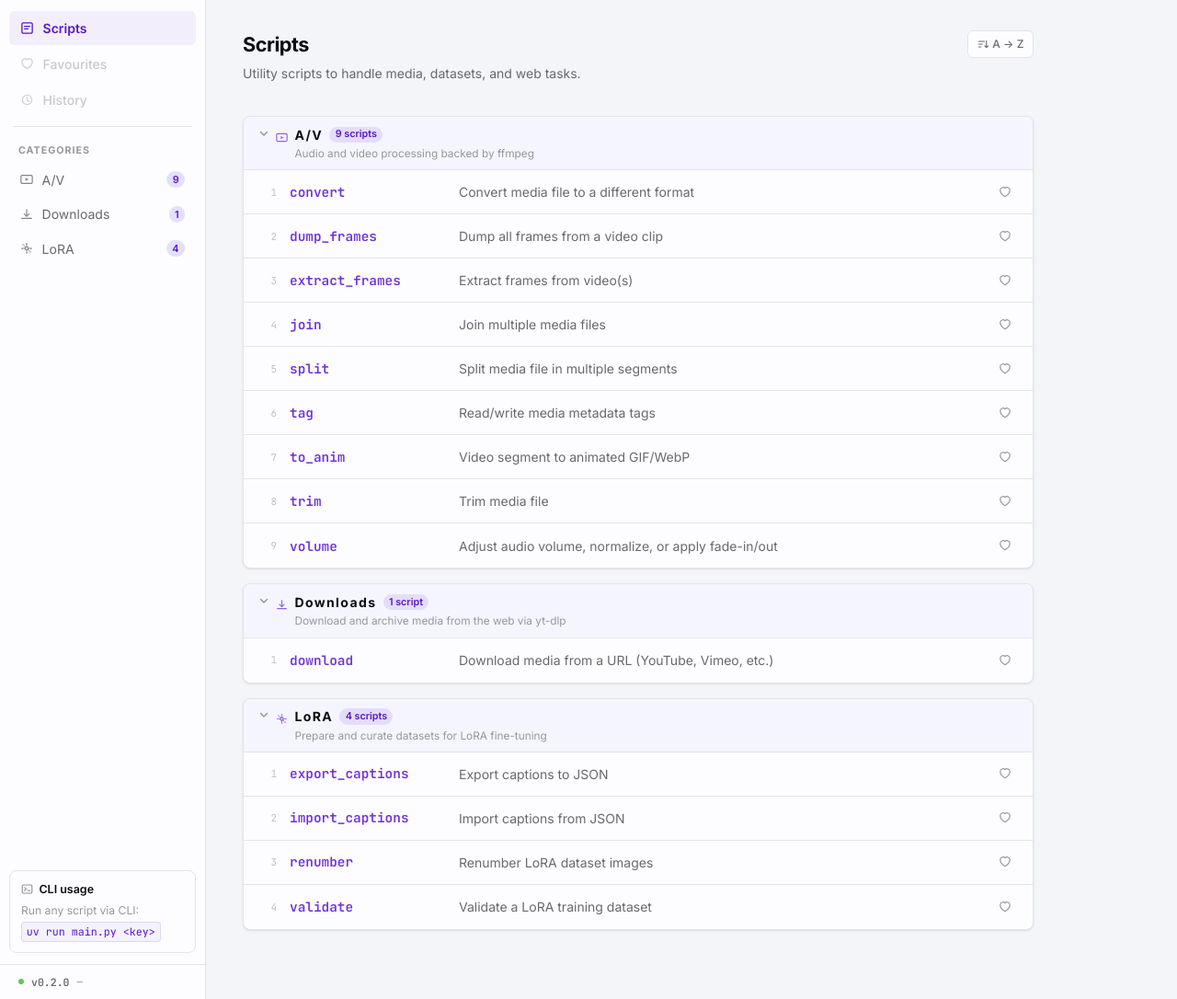
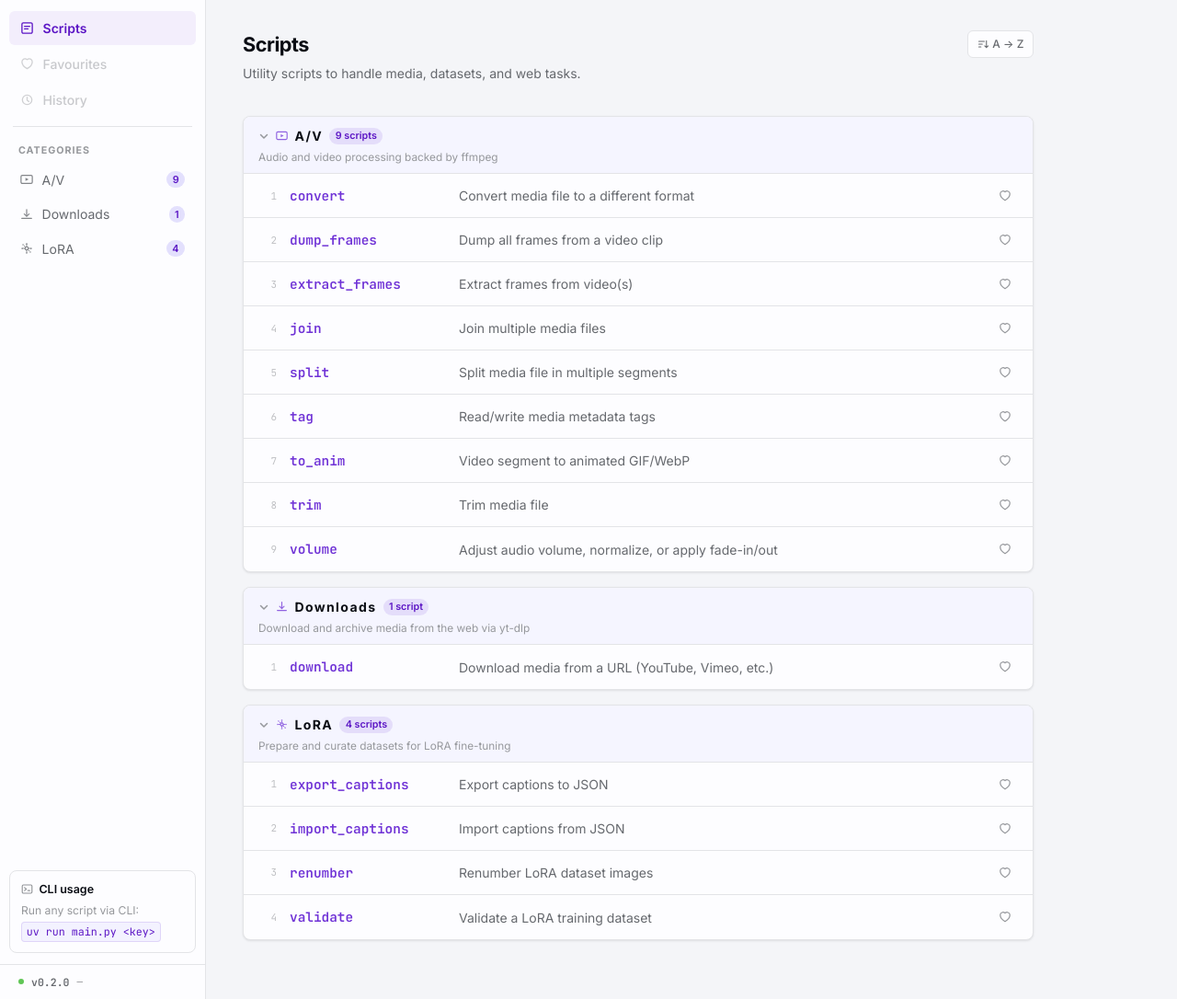
Before and after one commit to ayy-em/scriptorium, a FastAPI app: page / in a window 1280 px wide. Shown: the part 52-1138 px from the top of the page at 92% size. Run offline with FastAPI, Linux system fonts and the light colour scheme; some libraries are stand-ins or nearby versions.

Commit message:
fix theme header alignment: flatten to column layout
Replace the flex-start + margin-top hack with a proper flex-direction:column
on .theme-header. .theme-header-top is a single centered row (chevron, icon,
name, badge). The description sits as a direct second child below it.
Removes .theme-header-left, .theme-header-meta, .theme-header-row.

Co-Authored-By: Claude Sonnet 4.6 <noreply@anthropic.com>

```diff
--- a/webapp/static/style.css
+++ b/webapp/static/style.css
@@ -450,8 +450,8 @@ body {
 
 .theme-header {
   display: flex;
-  align-items: center;
-  justify-content: space-between;
+  flex-direction: column;
+  gap: 0.25rem;
   padding: 0.55rem 1rem;
   min-height: 40px;
   cursor: pointer;
@@ -465,9 +465,9 @@ body {
   .theme-header:hover { background: var(--bg-hover); }
 }
 
-.theme-header-left {
+.theme-header-top {
   display: flex;
-  align-items: flex-start;
+  align-items: center;
   gap: 0.45rem;
 }
 
@@ -475,29 +475,15 @@ body {
   color: var(--accent);
   opacity: 0.75;
   flex-shrink: 0;
-  margin-top: 2px;
 }
 
 .theme-chevron {
   color: var(--text-faint);
   transition: transform 200ms var(--ease-out);
   flex-shrink: 0;
-  margin-top: 3px;
 }
 
 .theme-chevron.collapsed { transform: rotate(-90deg); }
-
-.theme-header-meta {
-  display: flex;
-  flex-direction: column;
-  gap: 0.2rem;
-}
-
-.theme-header-row {
-  display: flex;
-  align-items: center;
-  gap: 0.45rem;
-}
 
 .theme-name {
   font-size: 0.875em;
--- a/webapp/templates/index.html
+++ b/webapp/templates/index.html
@@ -27,23 +27,19 @@
              x-transition.duration.200ms>
 
       <div class="theme-header" @click="toggle('{{ theme }}')">
-        <div class="theme-header-left">
+        <div class="theme-header-top">
           <svg class="theme-chevron" :class="{ 'collapsed': isCollapsed('{{ theme }}') }"
                width="12" height="12" viewBox="0 0 12 12" fill="none" aria-hidden="true">
             <path d="M2.5 4.5 6 8l3.5-3.5" stroke="currentColor" stroke-width="1.5"
                   stroke-linecap="round" stroke-linejoin="round"/>
           </svg>
           <span class="theme-header-icon">{{ theme_icon(theme, 13) }}</span>
-          <div class="theme-header-meta">
-            <div class="theme-header-row">
-              <span class="theme-name">{{ labels[theme] }}</span>
-              <span class="theme-badge">{{ scripts | length }} script{{ 's' if scripts | length != 1 else '' }}</span>
-            </div>
-            {% if descriptions[theme] %}
-            <p class="theme-desc">{{ descriptions[theme] }}</p>
-            {% endif %}
-          </div>
+          <span class="theme-name">{{ labels[theme] }}</span>
+          <span class="theme-badge">{{ scripts | length }} script{{ 's' if scripts | length != 1 else '' }}</span>
         </div>
+        {% if descriptions[theme] %}
+        <p class="theme-desc">{{ descriptions[theme] }}</p>
+        {% endif %}
       </div>
 
       <div class="theme-rows" x-show="!isCollapsed('{{ theme }}')" x-transition.duration.150ms>
```
